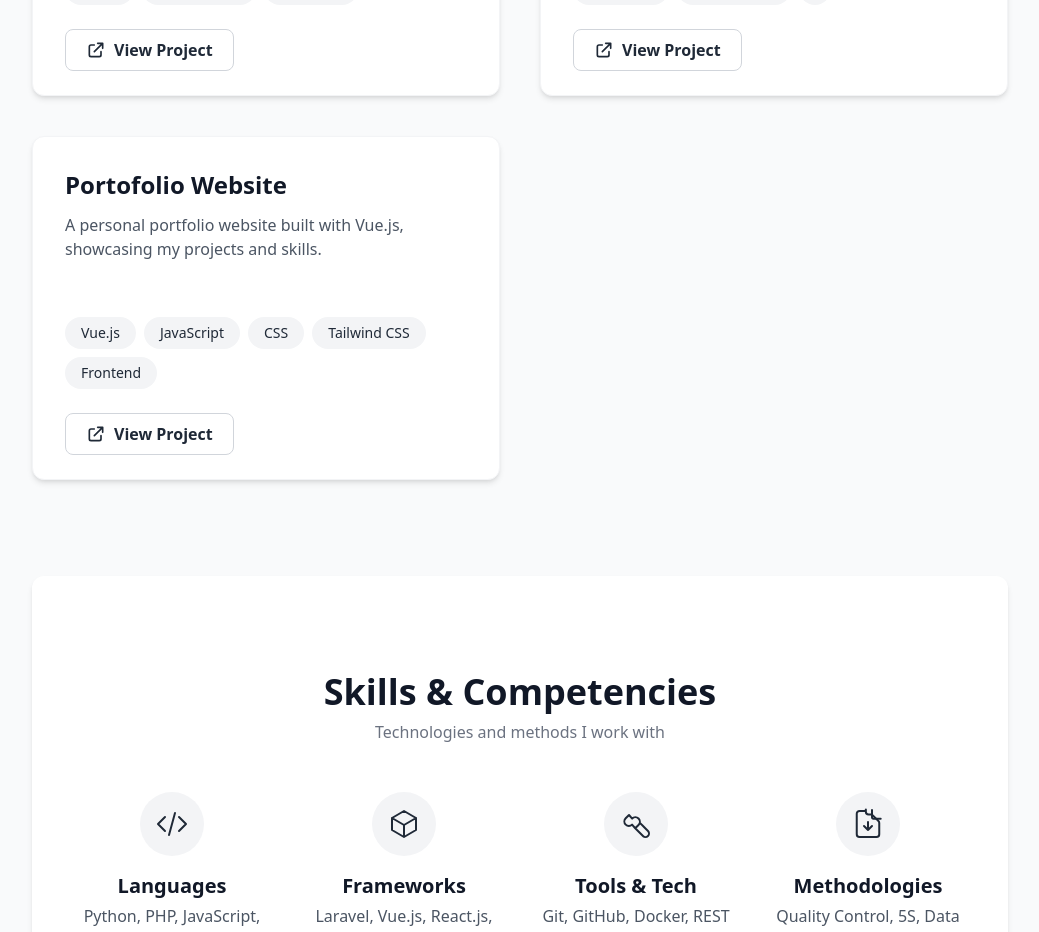
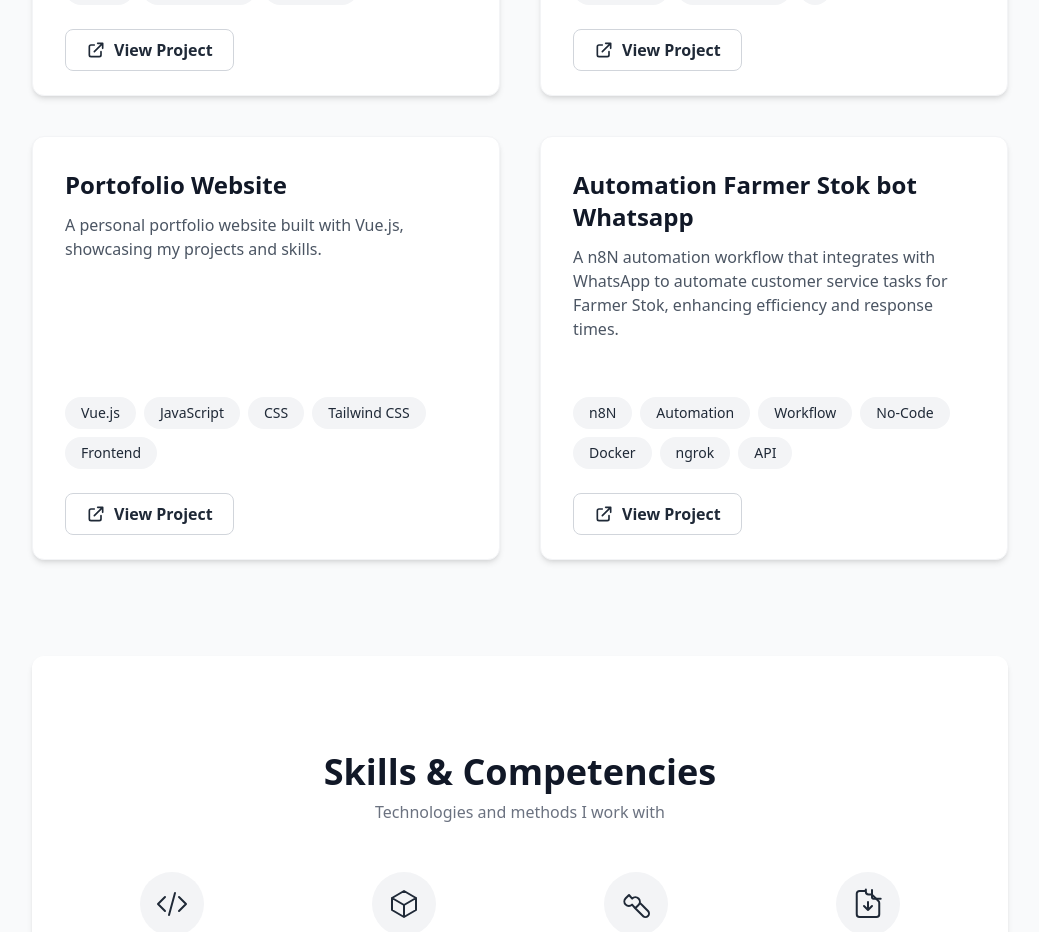
Before and after one commit to kolomonyong/Porto, a Vue app: page / in a window 1280 px wide. Shown: the part 3203-4135 px from the top of the page, without its empty margins (120-1159 px from the left). Built offline with nearby package versions, Linux system fonts and the light colour scheme.

Commit message:
Add new project for Automation Farmer Stok bot

```diff
--- a/src/components/Projects.vue
+++ b/src/components/Projects.vue
@@ -73,5 +73,12 @@ const projects = ref([
     techStack: ["Vue.js", "JavaScript", "CSS", "Tailwind CSS", "Frontend"],
     url: "https://irfan-porto-updated.vercel.app/", // <-- UPDATE THIS URL
   },
+  {
+    title: "Automation Farmer Stok bot Whatsapp",
+    description:
+      "A n8N automation workflow that integrates with WhatsApp to automate customer service tasks for Farmer Stok, enhancing efficiency and response times.",
+    techStack: ["n8N", "Automation", "Workflow", "No-Code", "Docker", "ngrok", "API"],
+    url: "https://api.whatsapp.com/send/?phone=6287775766892&text&type=phone_number&app_absent=0", // <-- UPDATE THIS URL
+  },
 ]);
 </script>
```
